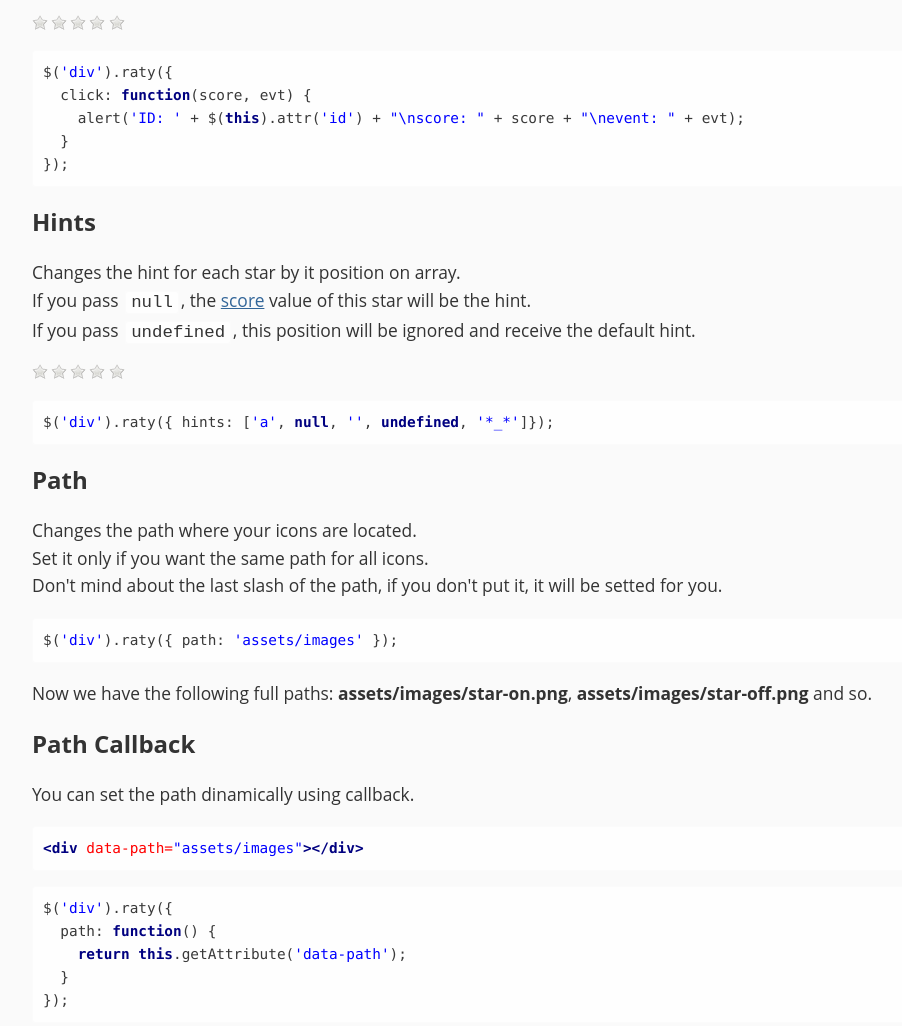
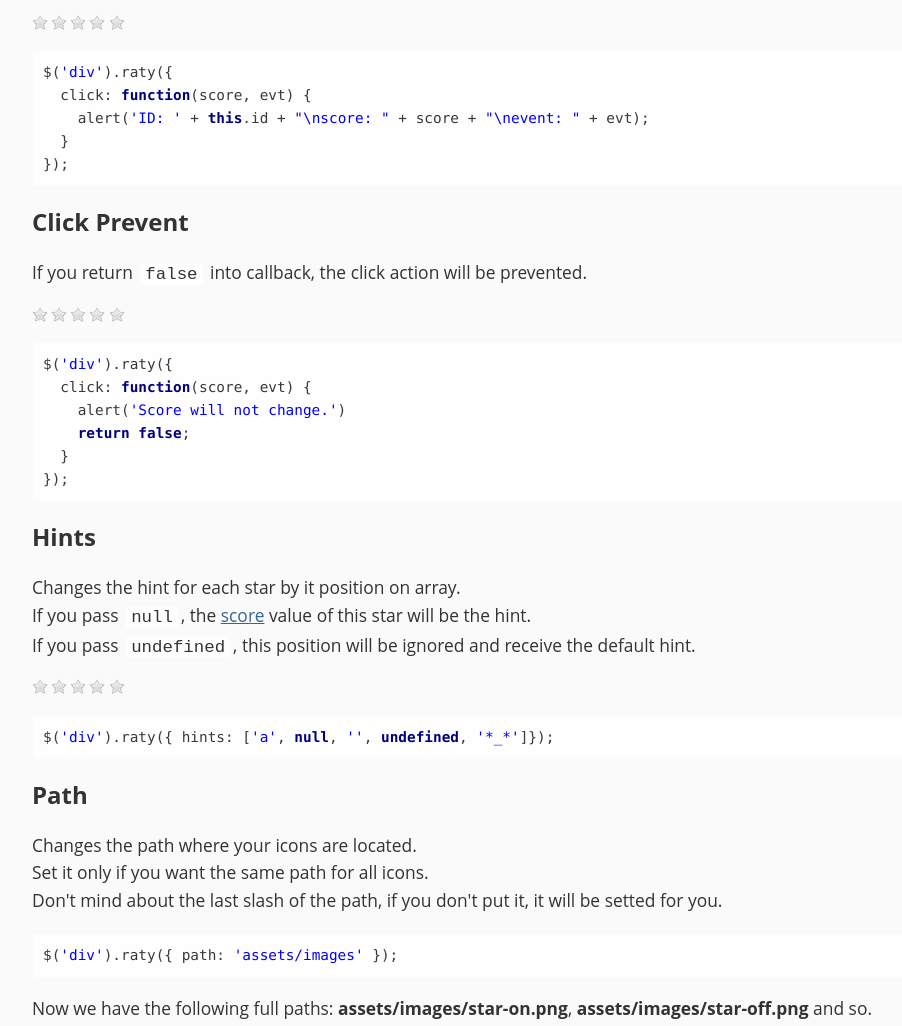
Before and after one commit to wbotelhos/raty, a website: page demo.html in a window 1280 px wide. Shown: the part 4913-5939 px from the top of the page, without its empty margins (32-934 px from the left). Drawn offline with Linux system fonts and the light colour scheme.

Commit message:
update: demo.

```diff
--- a/demo.html
+++ b/demo.html
@@ -281,7 +281,19 @@ You can mension the Raty element (DOM) itself using <code>this</code>.</p>
 <div id="click"></div>
 <div class="highlight"><pre><span class="nx">$</span><span class="p">(</span><span class="s1">'div'</span><span class="p">).</span><span class="nx">raty</span><span class="p">({</span>
   <span class="nx">click</span><span class="o">:</span> <span class="kd">function</span><span class="p">(</span><span class="nx">score</span><span class="p">,</span> <span class="nx">evt</span><span class="p">)</span> <span class="p">{</span>
-    <span class="nx">alert</span><span class="p">(</span><span class="s1">'ID: '</span> <span class="o">+</span> <span class="nx">$</span><span class="p">(</span><span class="k">this</span><span class="p">).</span><span class="nx">attr</span><span class="p">(</span><span class="s1">'id'</span><span class="p">)</span> <span class="o">+</span> <span class="s2">"\nscore: "</span> <span class="o">+</span> <span class="nx">score</span> <span class="o">+</span> <span class="s2">"\nevent: "</span> <span class="o">+</span> <span class="nx">evt</span><span class="p">);</span>
+    <span class="nx">alert</span><span class="p">(</span><span class="s1">'ID: '</span> <span class="o">+</span> <span class="k">this</span><span class="p">.</span><span class="nx">id</span> <span class="o">+</span> <span class="s2">"\nscore: "</span> <span class="o">+</span> <span class="nx">score</span> <span class="o">+</span> <span class="s2">"\nevent: "</span> <span class="o">+</span> <span class="nx">evt</span><span class="p">);</span>
+  <span class="p">}</span>
+<span class="p">});</span>
+</pre></div>
+<h1>Click Prevent</h1>
+
+<p>If you return <code>false</code> into callback, the click action will be prevented.</p>
+
+<div id="click-prevent"></div>
+<div class="highlight"><pre><span class="nx">$</span><span class="p">(</span><span class="s1">'div'</span><span class="p">).</span><span class="nx">raty</span><span class="p">({</span>
+  <span class="nx">click</span><span class="o">:</span> <span class="kd">function</span><span class="p">(</span><span class="nx">score</span><span class="p">,</span> <span class="nx">evt</span><span class="p">)</span> <span class="p">{</span>
+    <span class="nx">alert</span><span class="p">(</span><span class="s1">'Score will not change.'</span><span class="p">)</span>
+    <span class="k">return</span> <span class="kc">false</span><span class="p">;</span>
   <span class="p">}</span>
 <span class="p">});</span>
 </pre></div>
@@ -527,7 +539,7 @@ The options <a href="#target-div">target</a>, <a href="#targetFormat">targetForm
 <div id="mouseover"></div>
 <div class="highlight"><pre><span class="nx">$</span><span class="p">(</span><span class="s1">'div'</span><span class="p">).</span><span class="nx">raty</span><span class="p">({</span>
   <span class="nx">mouseover</span><span class="o">:</span> <span class="kd">function</span><span class="p">(</span><span class="nx">score</span><span class="p">,</span> <span class="nx">evt</span><span class="p">)</span> <span class="p">{</span>
-    <span class="nx">alert</span><span class="p">(</span><span class="s1">'ID: '</span> <span class="o">+</span> <span class="nx">$</span><span class="p">(</span><span class="k">this</span><span class="p">).</span><span class="nx">attr</span><span class="p">(</span><span class="s1">'id'</span><span class="p">)</span> <span class="o">+</span> <span class="s2">"\nscore: "</span> <span class="o">+</span> <span class="nx">score</span> <span class="o">+</span> <span class="s2">"\nevent: "</span> <span class="o">+</span> <span class="nx">evt</span><span class="p">);</span>
+    <span class="nx">alert</span><span class="p">(</span><span class="s1">'ID: '</span> <span class="o">+</span> <span class="k">this</span><span class="p">.</span><span class="nx">id</span> <span class="o">+</span> <span class="s2">"\nscore: "</span> <span class="o">+</span> <span class="nx">score</span> <span class="o">+</span> <span class="s2">"\nevent: "</span> <span class="o">+</span> <span class="nx">evt</span><span class="p">);</span>
   <span class="p">}</span>
 <span class="p">});</span>
 </pre></div>
@@ -3356,6 +3368,13 @@ $('#click').raty({
   }
 });
 
+$('#click-prevent').raty({
+  click: function(score, evt) {
+    alert('Score will not change.')
+    return false;
+  }
+});
+
 $('#hints').raty({ hints: ['a', null, '', undefined, '*_*']});
 
 $('#star-off-and-star-on').raty({
```
